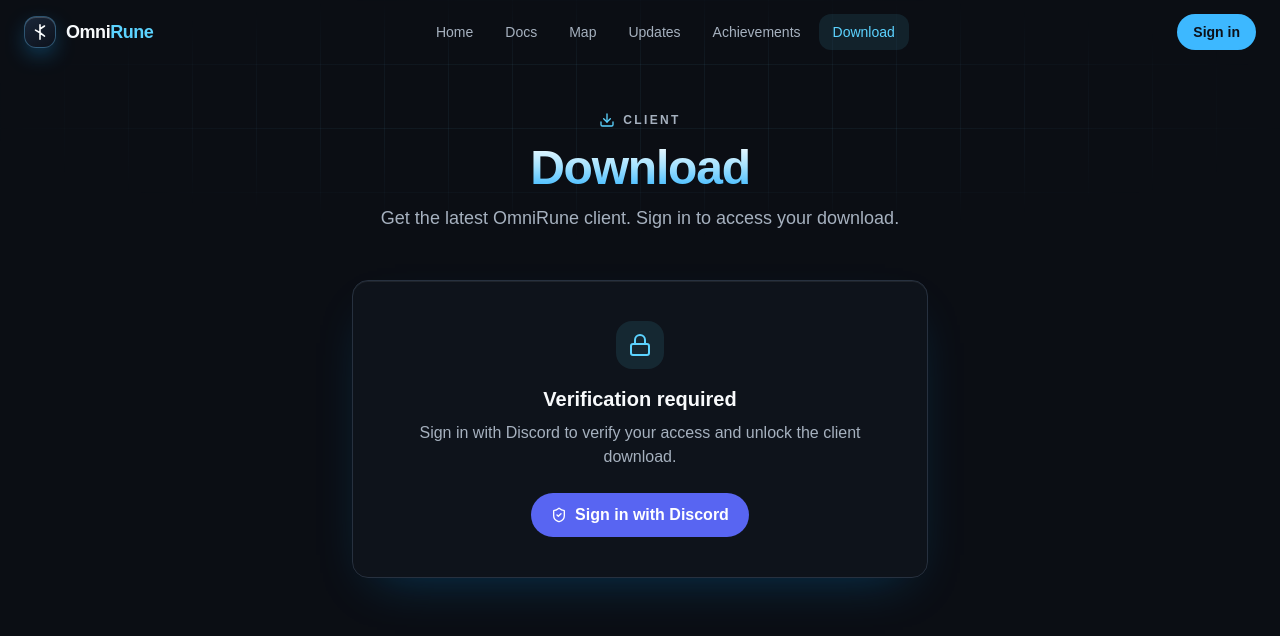
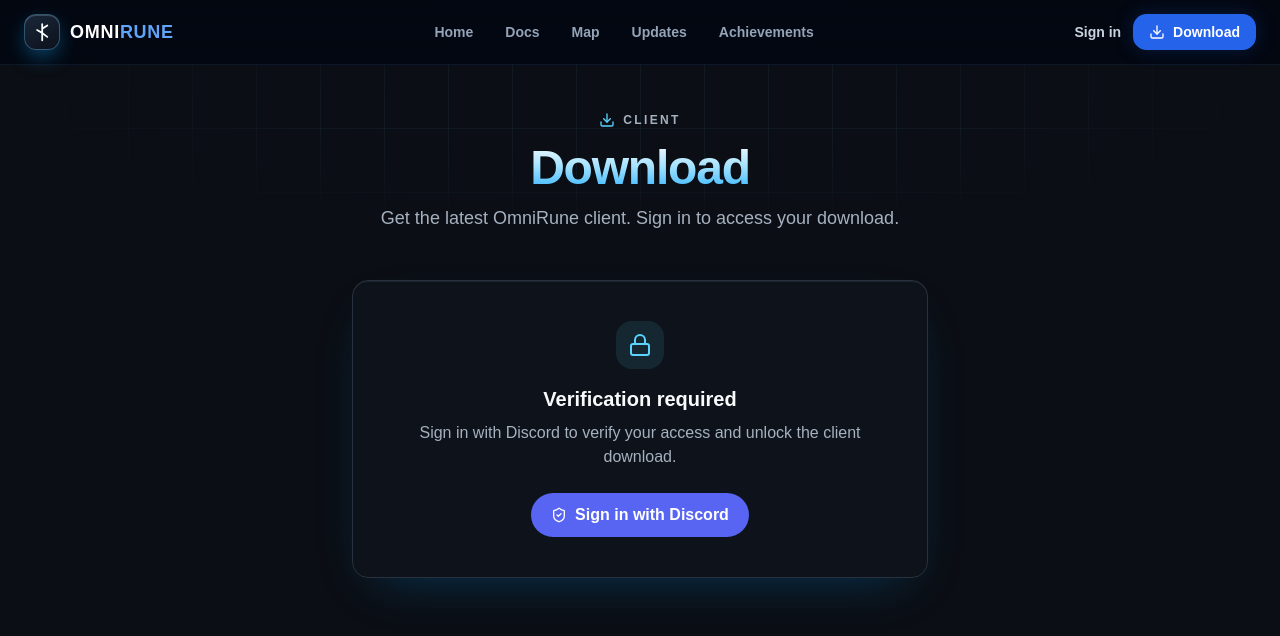
Before and after one commit to TheRealSGPlugins/GADL, a React (Vite) app: page /GADL/download in a window 1280 px wide. Shown: the top 636 px of the page. Built offline with nearby package versions, Linux system fonts and the light colour scheme.

Commit message:
Rebuild navbar for blue white OmniRune theme

```diff
--- a/src/components/Navbar.jsx
+++ b/src/components/Navbar.jsx
@@ -1,20 +1,13 @@
 import { Link, useLocation } from "react-router-dom";
 import { useAuth } from "@/lib/AuthContext";
-import { Menu, X, LogOut } from "lucide-react";
-import { useState, useEffect } from "react";
+import { Download, LogOut, Menu, X } from "lucide-react";
+import { useState } from "react";
 import BrandMark from "@/components/BrandMark";
 
 export default function Navbar() {
   const location = useLocation();
   const { user, logout } = useAuth();
-  const [scrolled, setScrolled] = useState(false);
   const [menuOpen, setMenuOpen] = useState(false);
-
-  useEffect(() => {
-    const onScroll = () => setScrolled(window.scrollY > 20);
-    window.addEventListener("scroll", onScroll);
-    return () => window.removeEventListener("scroll", onScroll);
-  }, []);
 
   const links = [
     { to: "/", label: "Home" },
@@ -22,107 +15,119 @@ export default function Navbar() {
     { to: "/map", label: "Map" },
     { to: "/updates", label: "Updates" },
     { to: "/achievements", label: "Achievements" },
-    { to: "/download", label: "Download" },
   ];
 
   const isActive = (path) =>
     path === "/" ? location.pathname === "/" : location.pathname.startsWith(path);
 
   return (
-    <nav
-      className={`fixed top-0 left-0 right-0 z-50 transition-all duration-300 ${
-        scrolled
-          ? "bg-background/70 backdrop-blur-xl border-b border-border/60"
-          : "bg-transparent"
-      }`}
-    >
-      <div className="max-w-7xl mx-auto px-6 h-16 flex items-center justify-between">
-        <Link to="/" className="flex items-center gap-2.5 group">
-          <BrandMark className="w-8 h-8" />
-          <span className="font-heading font-extrabold text-lg tracking-tight text-foreground">
-            Omni<span className="text-accent">Rune</span>
+    <nav className="fixed inset-x-0 top-0 z-50 border-b border-blue-400/10 bg-[#030711]/90 backdrop-blur-xl">
+      <div className="mx-auto flex h-16 max-w-7xl items-center justify-between px-5 md:px-6">
+        <Link to="/" className="group flex items-center gap-2.5">
+          <BrandMark className="h-9 w-9" />
+          <span className="font-heading text-lg font-black tracking-[0.04em] text-white">
+            OMNI<span className="text-blue-400">RUNE</span>
           </span>
         </Link>
 
-        <div className="hidden md:flex items-center gap-1">
-          {links.map((l) => (
+        <div className="hidden items-stretch self-stretch md:flex">
+          {links.map((link) => (
             <Link
-              key={l.to}
-              to={l.to}
-              className={`px-3.5 py-2 rounded-xl text-sm font-medium transition-all duration-200 ${
-                isActive(l.to)
-                  ? "bg-accent/10 text-accent"
-                  : "text-muted-foreground hover:text-foreground hover:bg-card/60"
+              key={link.to}
+              to={link.to}
+              className={`relative flex items-center px-4 text-sm font-semibold transition-colors ${
+                isActive(link.to)
+                  ? "text-white"
+                  : "text-slate-400 hover:text-white"
               }`}
             >
-              {l.label}
+              {link.label}
+              {isActive(link.to) && (
+                <span className="absolute inset-x-3 bottom-0 h-0.5 rounded-full bg-blue-500 shadow-[0_0_12px_rgba(59,130,246,0.9)]" />
+              )}
             </Link>
           ))}
         </div>
 
-        <div className="hidden md:flex items-center gap-3">
-          {user ? (
-            <div className="flex items-center gap-3">
-              <div className="flex items-center gap-2">
-                <img
-                  src={user.avatar}
-                  alt=""
-                  className="w-7 h-7 rounded-full"
-                />
-                <span className="text-sm font-medium text-foreground">
-                  {user.global_name || user.username}
-                </span>
-              </div>
+        <div className="hidden items-center gap-3 md:flex">
+          {user && (
+            <div className="flex items-center gap-2 border-r border-white/10 pr-3">
+              <img src={user.avatar} alt="" className="h-7 w-7 rounded-full ring-1 ring-blue-400/30" />
+              <span className="max-w-32 truncate text-sm font-medium text-slate-300">
+                {user.global_name || user.username}
+              </span>
               <button
                 onClick={logout}
-                className="flex items-center gap-2 text-sm text-muted-foreground hover:text-foreground transition-colors"
+                className="ml-1 text-slate-500 transition hover:text-white"
+                aria-label="Sign out"
               >
-                <LogOut className="w-4 h-4" />
+                <LogOut className="h-4 w-4" />
               </button>
             </div>
-          ) : (
-            <Link
-              to="/login"
-              className="inline-flex items-center gap-2 bg-primary hover:bg-primary/90 text-primary-foreground text-sm font-semibold px-4 py-2 rounded-full transition-all duration-200 hover:scale-[1.03]"
-            >
+          )}
+
+          {!user && (
+            <Link to="/login" className="text-sm font-semibold text-slate-300 transition hover:text-white">
               Sign in
             </Link>
           )}
+
+          <Link
+            to="/download"
+            className="inline-flex items-center gap-2 rounded-lg bg-blue-600 px-4 py-2 text-sm font-bold text-white shadow-[0_0_20px_rgba(37,99,235,0.22)] transition hover:bg-blue-500"
+          >
+            <Download className="h-4 w-4" />
+            Download
+          </Link>
         </div>
 
         <button
-          className="md:hidden text-foreground"
-          onClick={() => setMenuOpen(!menuOpen)}
+          className="rounded-lg border border-blue-400/15 bg-blue-500/[0.05] p-2 text-white md:hidden"
+          onClick={() => setMenuOpen((value) => !value)}
+          aria-label="Toggle navigation"
         >
-          {menuOpen ? <X className="w-5 h-5" /> : <Menu className="w-5 h-5" />}
+          {menuOpen ? <X className="h-5 w-5" /> : <Menu className="h-5 w-5" />}
         </button>
       </div>
 
       {menuOpen && (
-        <div className="md:hidden bg-background/95 backdrop-blur-xl border-b border-border/60 px-6 pb-4 space-y-1">
-          {links.map((l) => (
+        <div className="border-t border-blue-400/10 bg-[#050a12] px-5 pb-5 pt-3 md:hidden">
+          <div className="space-y-1">
+            {links.map((link) => (
+              <Link
+                key={link.to}
+                to={link.to}
+                onClick={() => setMenuOpen(false)}
+                className={`block rounded-lg px-3 py-2.5 text-sm font-semibold ${
+                  isActive(link.to)
+                    ? "bg-blue-500/10 text-blue-300"
+                    : "text-slate-400 hover:bg-white/[0.03] hover:text-white"
+                }`}
+              >
+                {link.label}
+              </Link>
+            ))}
+          </div>
+
+          <div className="mt-3 border-t border-white/10 pt-3">
             <Link
-              key={l.to}
-              to={l.to}
+              to="/download"
               onClick={() => setMenuOpen(false)}
-              className={`block px-4 py-2.5 rounded-xl text-sm font-medium ${
-                isActive(l.to)
-                  ? "bg-accent/10 text-accent"
-                  : "text-muted-foreground"
-              }`}
+              className="flex items-center justify-center gap-2 rounded-lg bg-blue-600 px-4 py-2.5 text-sm font-bold text-white"
             >
-              {l.label}
+              <Download className="h-4 w-4" />
+              Download
             </Link>
-          ))}
-          {!user && (
-            <Link
-              to="/login"
-              onClick={() => setMenuOpen(false)}
-              className="block px-4 py-2.5 rounded-xl text-sm font-semibold text-accent"
-            >
-              Sign in
-            </Link>
-          )}
+            {!user && (
+              <Link
+                to="/login"
+                onClick={() => setMenuOpen(false)}
+                className="mt-2 block px-3 py-2 text-center text-sm font-semibold text-slate-400"
+              >
+                Sign in
+              </Link>
+            )}
+          </div>
         </div>
       )}
     </nav>
```
